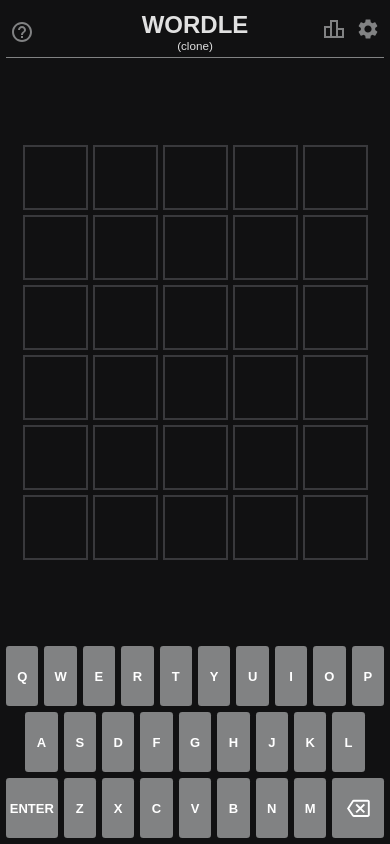
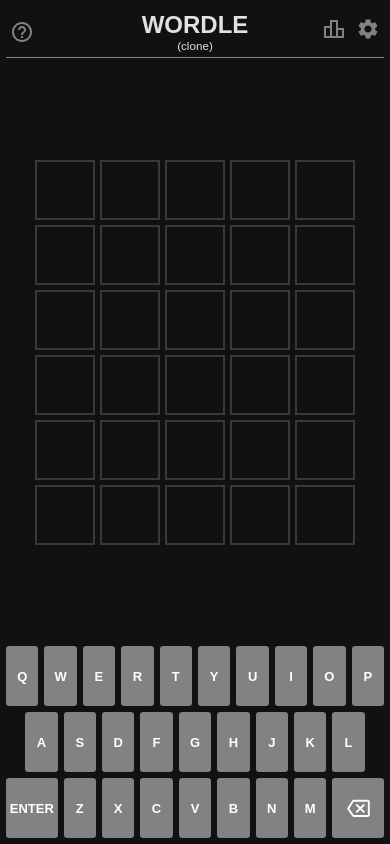
Before and after one commit to DF981339/react-wordle-clone, a React (Create React App) app: page / in a window 390 px wide. Built offline with nearby package versions, Linux system fonts and the light colour scheme.

Commit message:
add responsive style for grid tiles

```diff
--- a/src/components/Guesses.jsx
+++ b/src/components/Guesses.jsx
@@ -7,9 +7,13 @@
   const [state, dispatch] = useWord();
 
   return (
+    <Container>
       <GuessGrid>
-      {state.alerts.length !== 0 ? <Alerts alertsList={state.alerts} /> : null}
-      {state.tiles.map(({ id, value, status, shake, flip, bounce }, index) => (
+        {state.alerts.length !== 0 ? (
+          <Alerts alertsList={state.alerts} />
+        ) : null}
+        {state.tiles.map(
+          ({ id, value, status, shake, flip, bounce }, index) => (
             <Tile
               key={id}
               id={id}
@@ -20,19 +24,34 @@
               index={index}
               bounce={bounce}
             />
-      ))}
+          )
+        )}
       </GuessGrid>
+    </Container>
   );
 };
 
 export default Guesses;
 
+const Container = styled.div`
+  display: flex;
+  justify-content: center;
+  align-items: center;
+  padding: 10px;
+
+  @media (max-width: 400px) {
+    padding: 5px;
+  }
+`;
+
 const GuessGrid = styled.section`
   display: grid;
-  justify-content: center;
-  align-items: center;
   grid-template-columns: repeat(5, 65px);
   grid-template-rows: repeat(6, 65px);
   gap: 5px;
-  padding: 10px;
+
+  @media (max-width: 400px) {
+    grid-template-columns: repeat(5, 60px);
+    grid-template-rows: repeat(6, 60px);
+  }
 `;
```
Lines whose indentation alone changed are shown as unchanged.
